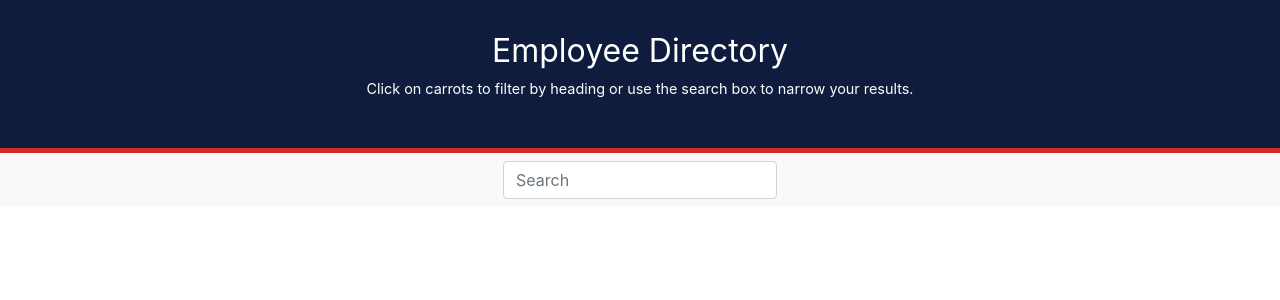
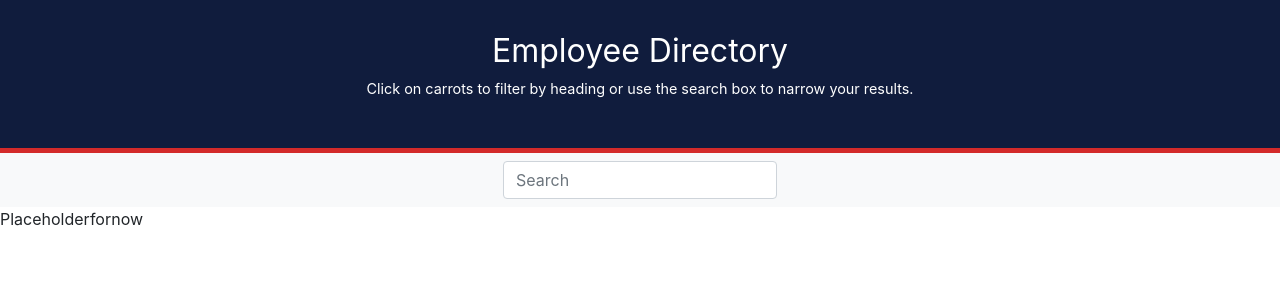
Before and after one commit to apnordin/19-Employee-Directory, a React (Create React App) app: page / in a window 1280 px wide. Shown: the top 300 px of the page. Built offline with nearby package versions, Linux system fonts and the light colour scheme.

Commit message:
UsersList placeholder

```diff
--- a/src/components/Main.js
+++ b/src/components/Main.js
@@ -1,14 +1,23 @@
 import React from "react";
 import Header from "./Header";
+import UsersList from "./UsersList"
+import API from "../utils/API";
+
 
 class Main extends React.Component {
     state = {
+        result: [],
+        search: ''
+    }
 
-    }
+
 
     render() {
         return(
+            <div>
             <Header />
+            <UsersList />
+            </div>
         )
     }
 }
--- /dev/null
+++ b/src/components/UsersList.js
@@ -0,0 +1,16 @@
+import React from "react";
+
+function UsersList(props) {
+
+    return (
+        <ul className="list-group">
+            {/* {props.results.map(result => (
+                <li key={result} className="list-group-item"> */}
+                    <li>Placeholderfornow</li>
+                {/* </li>
+            ))} */}
+        </ul>
+    );
+}
+
+export default UsersList;
--- /dev/null
+++ b/src/utils/API.js
@@ -0,0 +1,9 @@
+/* eslint-disable import/no-anonymous-default-export */
+import axios from "axios";
+const URLnKEY = "https://randomuser.me/api/?key=8NK1-CZBL-C5CQ-YY49";
+
+export default {
+  search: function() {
+      return axios.get(URLnKEY);
+  }
+};
```
Also changed, not shown: 1 other file (tests, documents, lock files or other folders).
